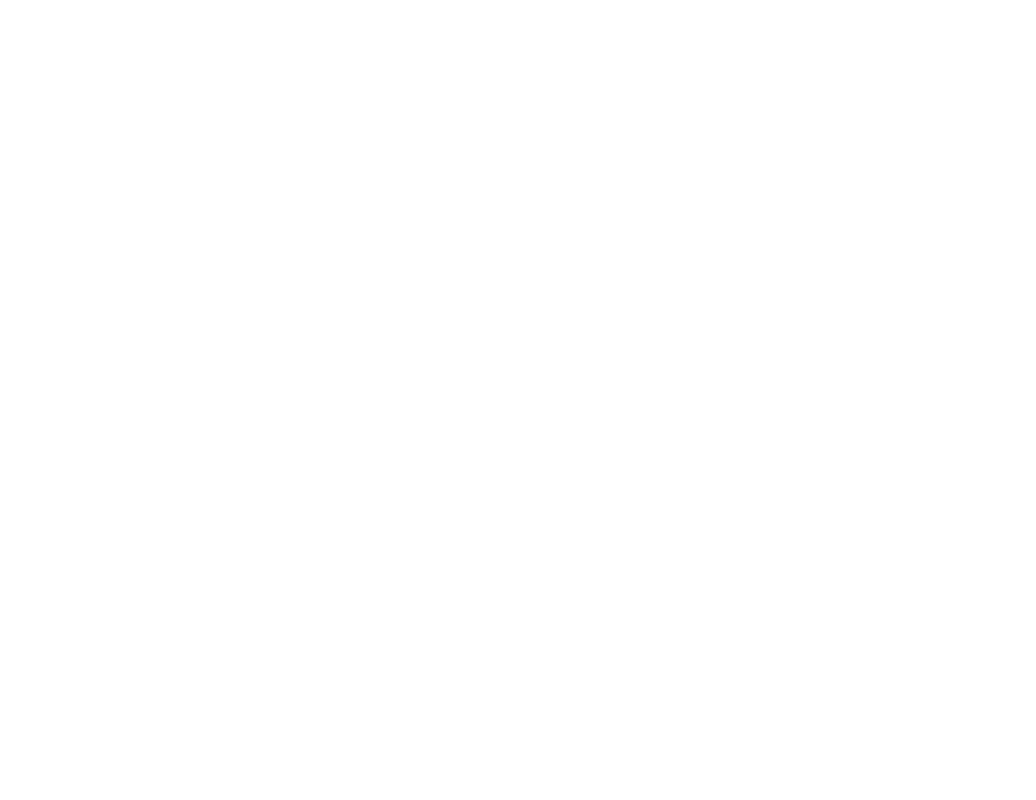
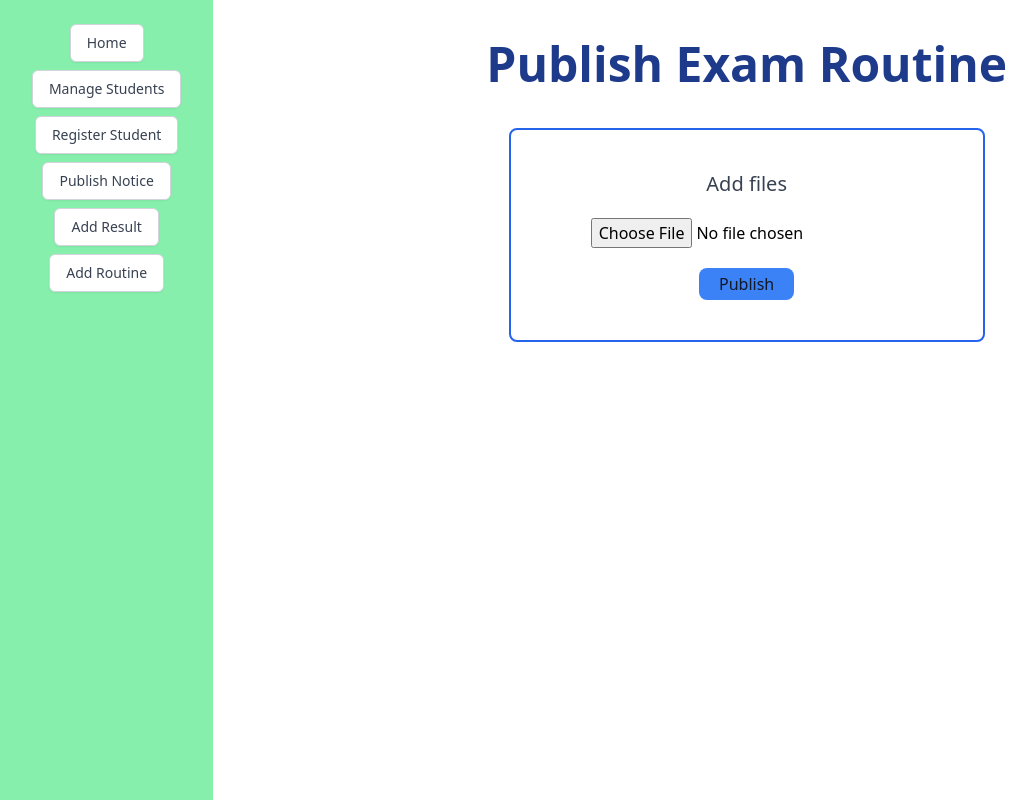
Before and after one commit to mrazadtamal/The-School-Network-Client, a React (Create React App) app: page /TeachersDashboard/ExamRoutine in a window 1280 px wide. Before the commit this address had no page. Shown: the whole page, without its empty margins (0-1036 px from the left). Built offline with nearby package versions, Linux system fonts and the light colour scheme.

Commit message:
routine publish page added

```diff
--- a/src/App.js
+++ b/src/App.js
@@ -3,13 +3,13 @@
 import PrincipalHome from "./Pages/PrincipalPanel/PrincipalHome/PrincipalHome";
 import PrincipalPublishNotice from "./Pages/PrincipalPanel/PrincipalPublishNotice/PrincipalPublishNotice";
 import TeachersPanel from "./Pages/TeachersPanel/TeachersPanel/TeachersPanel";
-import TeachersPanelBody from "./Pages/TeachersPanel/TeachersPanelBody/TeachersPanelBody";
-
 import HomePage from "./Pages/AllUser/HomePageComponents/HomePage";
 import LogInPage from "./Pages/AllUser/Login/LogInPage";
 import PrincipalAnnouncement from "./Pages/PrincipalPanel/PrincipalAnnouncement/PrincipalAnnouncement";
 import TeachersPanelHome from "./Pages/TeachersPanel/TeachersPanelHome/TeachersPanelHome";
 import TeachersNoticePublish from "./Pages/TeachersPanel/TeachersNoticePublish/TeachersNoticePublish";
+import TeachersClassRoutine from "./Pages/TeachersPanel/TeachersClassRoutine/TeachersClassRoutine";
+import TeachersExamRoutine from "./Pages/TeachersPanel/TeachersExamRoutine/TeachersExamRoutine";
 
 function App() {
     return (
@@ -57,6 +57,14 @@
                             path="/TeachersDashboard/NoticePublish"
                             element={<TeachersNoticePublish />}
                         />
+                        <Route
+                            path="/TeachersDashboard/ClassRoutine"
+                            element={<TeachersClassRoutine />}
+                        />
+                        <Route
+                            path="/TeachersDashboard/ExamRoutine"
+                            element={<TeachersExamRoutine />}
+                        />
                     </Route>
                     {/* --------------Teacher Routes End-------------- */}
                 </Routes>
--- /dev/null
+++ b/src/Pages/TeachersPanel/TeachersClassRoutine/TeachersClassRoutine.js
@@ -0,0 +1,26 @@
+import React from "react";
+
+const TeachersClassRoutine = () => {
+    return (
+        <div className="text-center">
+            <h1 className="text-5xl text-blue-900 my-10 font-bold">
+                Publish Class Routine
+            </h1>
+            <div className="border-2 border-blue-600 rounded-lg w-fit mx-auto px-20 py-10">
+                <p className="text-xl text-gray-700 font-medium mb-5">
+                    Add files
+                </p>
+                <form action="">
+                    <input type="file" className="" />
+                    <input
+                        type="submit"
+                        value="Publish"
+                        className="block mx-auto mt-5 px-5 py-1 bg-blue-500 rounded-lg text-gray-900 font-medium"
+                    />
+                </form>
+            </div>
+        </div>
+    );
+};
+
+export default TeachersClassRoutine;
--- /dev/null
+++ b/src/Pages/TeachersPanel/TeachersExamRoutine/TeachersExamRoutine.js
@@ -0,0 +1,26 @@
+import React from "react";
+
+const TeachersExamRoutine = () => {
+    return (
+        <div className="text-center">
+            <h1 className="text-5xl text-blue-900 my-10 font-bold">
+                Publish Exam Routine
+            </h1>
+            <div className="border-2 border-blue-600 rounded-lg w-fit mx-auto px-20 py-10">
+                <p className="text-xl text-gray-700 font-medium mb-5">
+                    Add files
+                </p>
+                <form action="">
+                    <input type="file" className="" />
+                    <input
+                        type="submit"
+                        value="Publish"
+                        className="block mx-auto mt-5 px-5 py-1 bg-blue-500 rounded-lg text-gray-900 font-medium"
+                    />
+                </form>
+            </div>
+        </div>
+    );
+};
+
+export default TeachersExamRoutine;
--- a/src/Pages/TeachersPanel/TeachersNoticePublish/TeachersNoticePublish.js
+++ b/src/Pages/TeachersPanel/TeachersNoticePublish/TeachersNoticePublish.js
@@ -2,7 +2,7 @@
 
 const TeachersNoticePublish = () => {
     return (
-        <div className="mx-64">
+        <div className="container mx-auto">
             <h2 className="text-5xl text-gray-600 font-bold my-10 text-center">
                 Publish notice
             </h2>
--- a/src/Pages/TeachersPanel/TeachersPanelSideBar/TeachersPanelSideBar.js
+++ b/src/Pages/TeachersPanel/TeachersPanelSideBar/TeachersPanelSideBar.js
@@ -233,8 +233,8 @@
                                 <div className="p-1">
                                     <Menu.Item>
                                         {({ active }) => (
-                                            <a
-                                                href="#"
+                                            <Link
+                                                to="/TeachersDashboard/ClassRoutine"
                                                 className={classNames(
                                                     active
                                                         ? "bg-gray-100 text-gray-900"
@@ -243,13 +243,13 @@
                                                 )}
                                             >
                                                 Class Routine
-                                            </a>
+                                            </Link>
                                         )}
                                     </Menu.Item>
                                     <Menu.Item>
                                         {({ active }) => (
-                                            <a
-                                                href="#"
+                                            <Link
+                                                to="/TeachersDashboard/ExamRoutine"
                                                 className={classNames(
                                                     active
                                                         ? "bg-gray-100 text-gray-900"
@@ -258,7 +258,7 @@
                                                 )}
                                             >
                                                 Exam Routine
-                                            </a>
+                                            </Link>
                                         )}
                                     </Menu.Item>
                                 </div>
```
